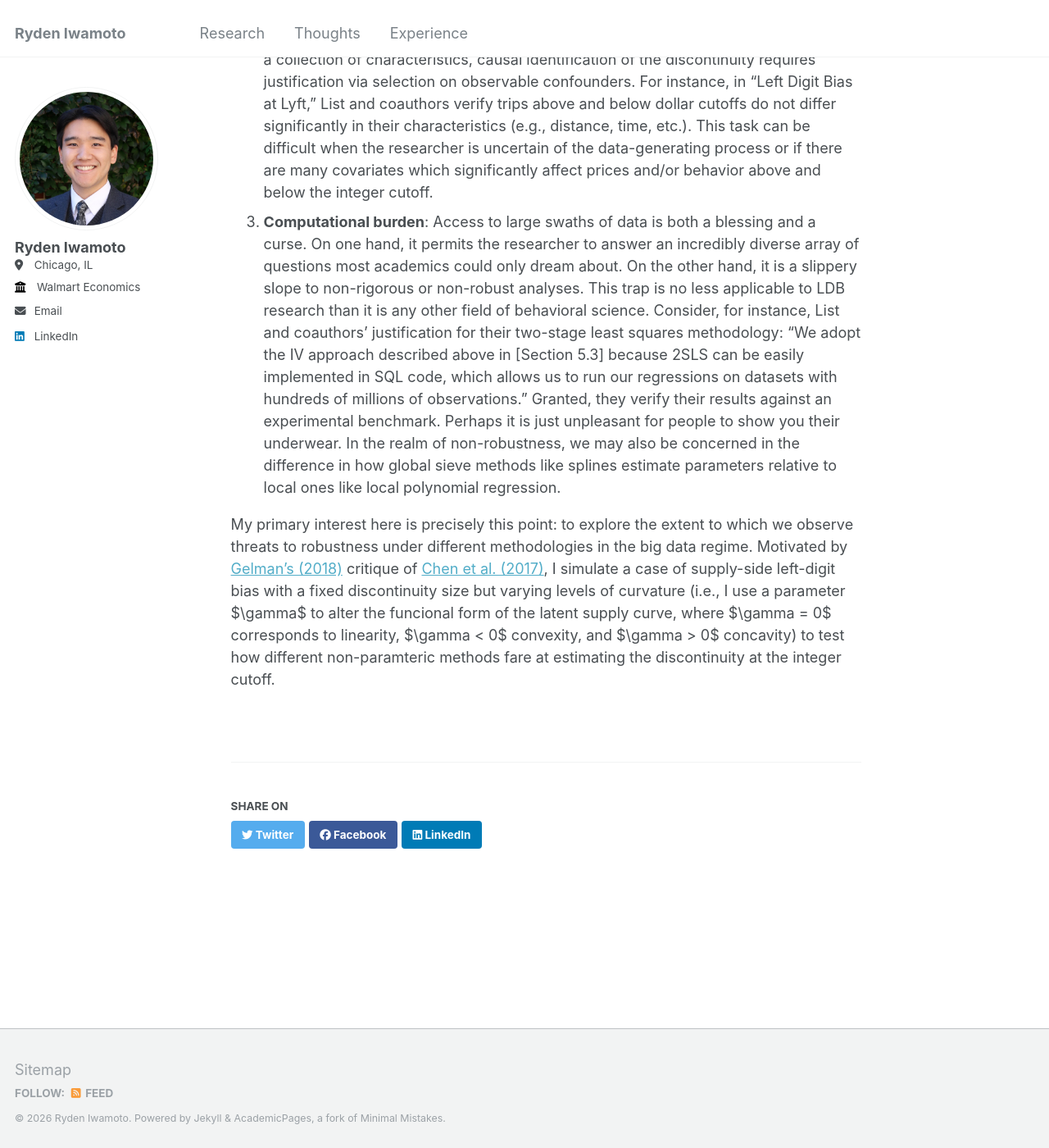
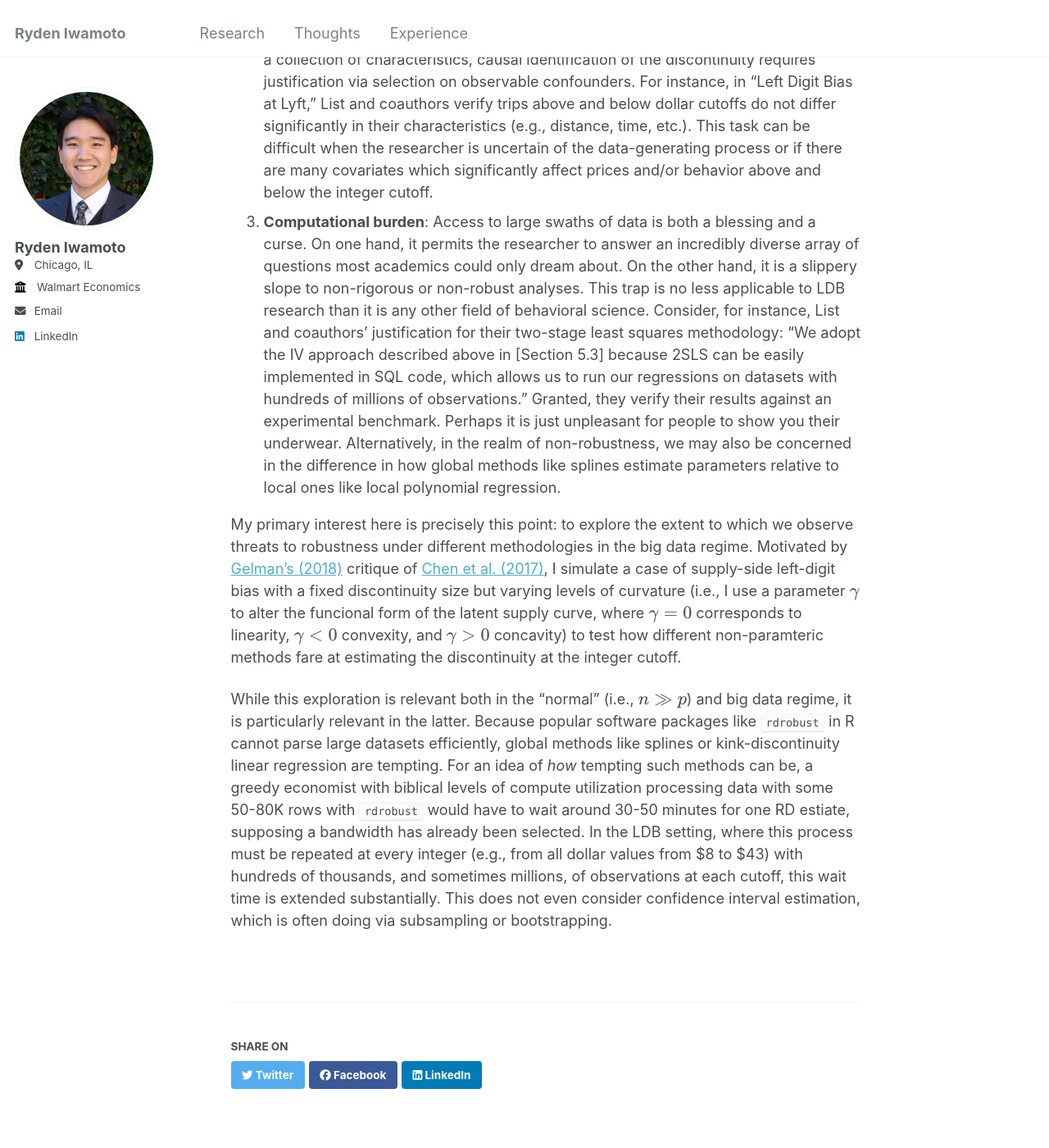
Before and after one commit to rydeniwamoto/rydeniwamoto.github.io, a Jekyll site: the page built from _posts/2026-03-15-npLDB.md, in a window 1280 px wide and 1400 px high, scrolled down 658 px. Shown: the whole window at 82% size. Built offline with Jekyll 4.4.1, drawn with Linux system fonts in a browser that asks for light colours; some of the changed text lies outside the part shown.

Commit message:
Update about and npLDB post

```diff
--- a/_posts/2026-03-15-npLDB.md
+++ b/_posts/2026-03-15-npLDB.md
@@ -9,7 +9,7 @@ There is an emerging literature in behavioral economics on left-digit bias (LDB)
 which is the tendency for individuals to place undue emphasis on the left-most digit(s)
 of a number in decisionmaking. This behavior has been observed and demonstrated in consumers
 (e.g., [Lyft riders](https://academic.oup.com/restud/article-abstract/90/6/3186/7045819),
-[retailers](https://academic.oup.com/restud/article-abstract/90/5/2612/6931812),etc.),
+[retailers](https://academic.oup.com/restud/article-abstract/90/5/2612/6931812), etc.),
 firms, medical practitioners (e.g., [kidney donation screening](https://onlinelibrary.wiley.com/doi/abs/10.1111/ctr.14284?casa_token=trFIO130GzgAAAAA%3AuHanSy2MuKI_xVpSTYJ4mwONwBosbKxweC4zrc-DNZ4oR_S_Glbs7kQa1Uk7L6N-MMsHjeBJox_Q)),
 and financial professionals (e.g., [traders](https://www.sciencedirect.com/science/article/abs/pii/S0167268123003645)).
 
@@ -40,17 +40,27 @@ for their two-stage least squares methodology: "We adopt the IV approach describ
 5.3] because 2SLS can be easily implemented in SQL code, which allows us to run our regressions
 on datasets with hundreds of millions of observations." Granted, they verify their results
 against an experimental benchmark. Perhaps it is just unpleasant for people to show you their
-underwear. In the realm of non-robustness, we may also be concerned in the difference in
-how global sieve methods like splines estimate parameters relative to local ones like
+underwear. Alternatively, in the realm of non-robustness, we may also be concerned in the difference in
+how global methods like splines estimate parameters relative to local ones like
 local polynomial regression.
-
 
 My primary interest here is precisely this point: to explore the extent to which we observe
 threats to robustness under different methodologies in the big data regime. Motivated by
 [Gelman's (2018)](https://statmodeling.stat.columbia.edu/2018/08/02/38160/#:~:text=The%20paper's%20key%20graph%20shows%20that%20the,recommended%20in%20some%20of%20the%20econometrics%20literature)
 critique of [Chen et al. (2017)](https://www.pnas.org/doi/10.1073/pnas.1616784114), I simulate a case of
 supply-side left-digit bias with a fixed discontinuity size but varying levels of curvature (i.e.,
-I use a parameter $\gamma$ to alter the funcional form of the latent supply curve, where $\gamma = 0$
-corresponds to linearity, $\gamma < 0$ convexity, and $\gamma > 0$ concavity) to test
+I use a parameter \\(\gamma\\) to alter the funcional form of the latent supply curve, where \\(\gamma = 0\\)
+corresponds to linearity, \\(\gamma < 0\\) convexity, and \\(\gamma > 0\\) concavity) to test
 how different non-paramteric methods fare at estimating the discontinuity at the integer
 cutoff.
+
+While this exploration is relevant both in the "normal" (i.e., \\(n \gg p\\)) and big data regime,
+it is particularly relevant in the latter. Because popular software packages like `rdrobust` in R
+cannot parse large datasets efficiently, global methods like splines or kink-discontinuity linear
+regression are tempting. For an idea of *how* tempting such methods can be, a greedy economist with
+biblical levels of compute utilization processing data with some 50-80K rows with `rdrobust`
+would have to wait around 30-50 minutes for one RD estiate, supposing a bandwidth has already been
+selected. In the LDB setting, where this process must be repeated at every integer (e.g., from all
+dollar values from $8 to $43) with hundreds of thousands, and sometimes millions, of observations at
+each cutoff, this wait time is extended substantially. This does not even consider confidence interval
+estimation, which is often doing via subsampling or bootstrapping.
```
Also changed, not shown: _pages/about.md (+1 -1 lines).
